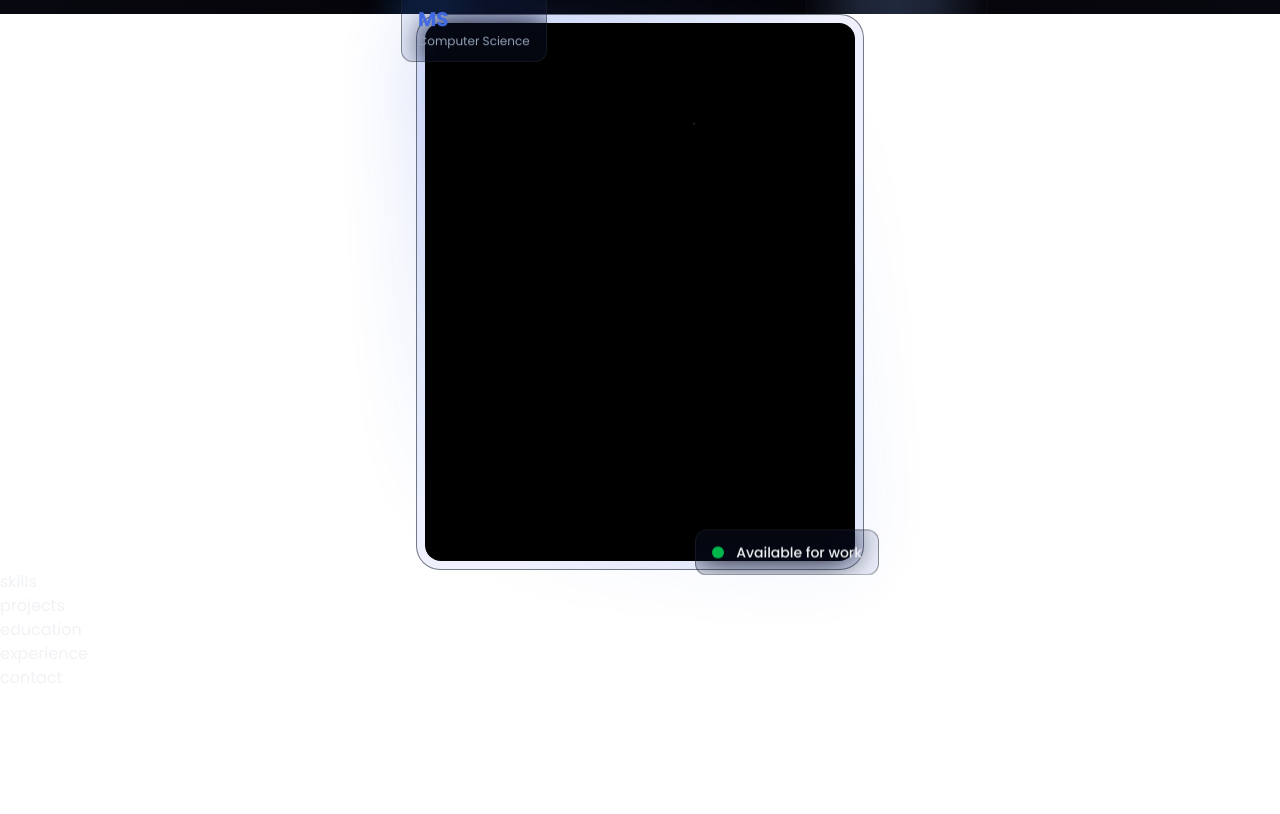
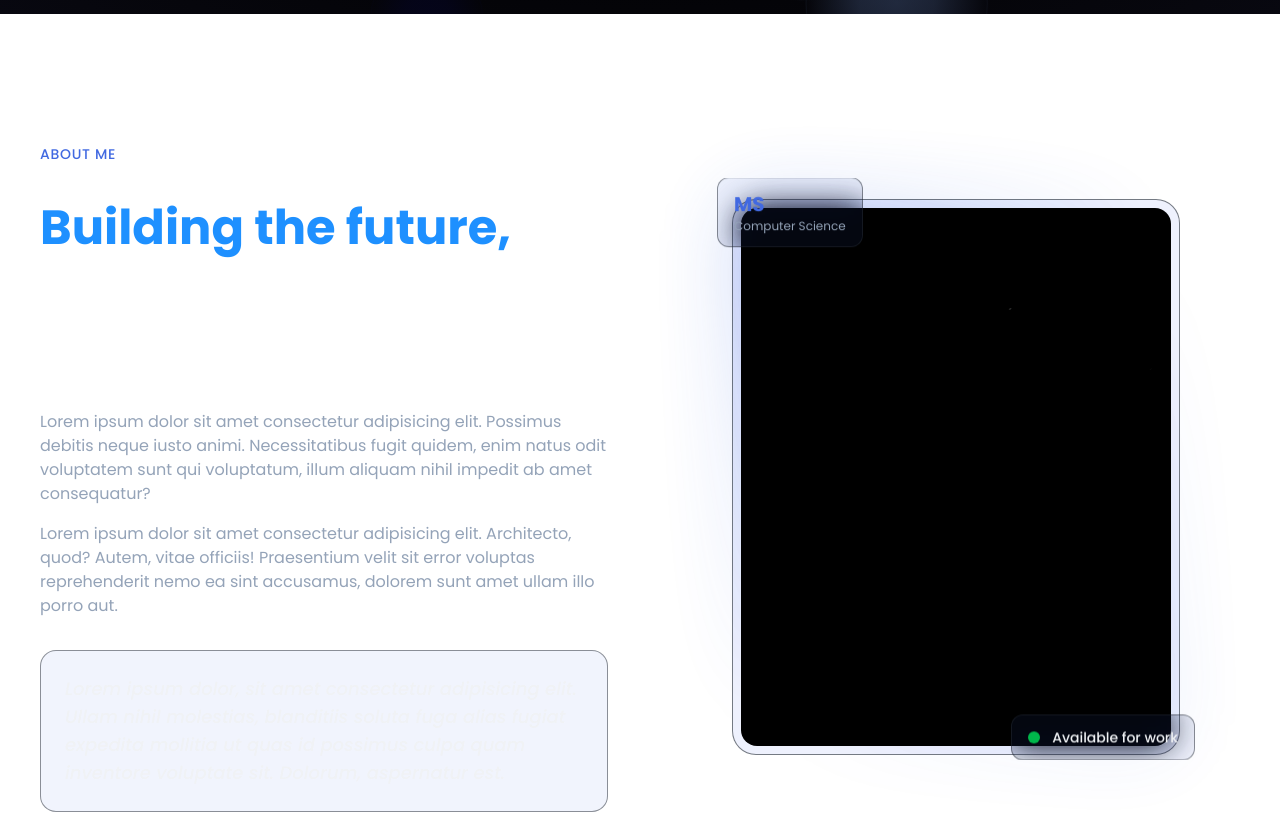
Before and after one commit to rubenaguilardev/p, a React (Vite) app: page / in a window 1280 px wide. Shown: the part 786-1600 px from the top of the page. Before the commit the page ends 1476 px from the top, so only its background shows below. Built offline with nearby package versions, Linux system fonts and the light colour scheme.

Commit message:
add about section

```diff
--- a/src/components/ui/bokeh.tsx
+++ b/src/components/ui/bokeh.tsx
@@ -30,7 +30,7 @@ interface Orb {
 
 const DEFAULT_COLORS = [
   "rgba(65, 105, 225, 0.3)",
-  "rgba(30, 144, 255, 0.25)",
+  "rgba(0, 0, 139, 0.25)",
   "rgba(129, 169, 241, 0.2)",
   "rgba(0, 0,128, 0.25)",
   "rgba(65, 105, 225, 0.2)",
--- a/src/index.css
+++ b/src/index.css
@@ -7,8 +7,8 @@
   --color-primary: #4169e1;
   --color-primary-foreground: #ffffff;
 
-  --color-secondary: #CBD5E1;
-  --color-secondary-foreground: #20b2a6;
+  --color-secondary: #1E90FF;
+  --color-secondary-foreground: #1E90FF;
 
   --color-muted: #252e37;
   --color-muted-foreground: #94A3B8;
--- a/src/layout/Header.tsx
+++ b/src/layout/Header.tsx
@@ -53,7 +53,12 @@ const Header = () => {
         <div className='md:hidden glass-strong animate-fade-in'>
           <div className='container mx-auto p-6 flex flex-col gap-4'>
             {navLinks.map(({href, label}) => (
-              <a key={href} href={href} className='text-lg text-muted-foreground hover:text-foreground py-2'>
+              <a
+                key={href}
+                href={href}
+                onClick={() => setIsMobileMenuOpen(false)}
+                className='text-lg text-muted-foreground hover:text-foreground py-2'
+              >
                 {label}
               </a>
             ))}
--- a/src/sections/About.tsx
+++ b/src/sections/About.tsx
@@ -2,9 +2,26 @@ import profile from '@/assets/profile.png'
 
 const About = () => {
   return (
-    <section>
-
-      <div className="relative animate-fade-in animation-delay-300">
+    <section id='about' className='py-32 relative overflow-hidden'>
+      <div className='relative mx-auto px-6 lg:px-10 z-10'>
+        <div className='grid lg:grid-cols-2 gap-16 items-center'>
+          <div className='space-y-8'>
+            <div className='animate-fade-in'>
+              <span className='text-primary text-sm font-medium tracking-wider uppercase'>About Me</span>
+            </div>
+            <h2 className='text-4xl md:text-5xl font-bold leading-tight animate-fade-in animation-100 text-secondary-foreground'>
+              Building the future,
+              <span className='font-normal text-white'> one component at a time.</span>
+            </h2>
+            <div className="space-y-4 text-muted-foreground animate-fade-in animation-delay-200">
+              <p>Lorem ipsum dolor sit amet consectetur adipisicing elit. Possimus debitis neque iusto animi. Necessitatibus fugit quidem, enim natus odit voluptatem sunt qui voluptatum, illum aliquam nihil impedit ab amet consequatur?</p>
+              <p>Lorem ipsum dolor sit amet consectetur adipisicing elit. Architecto, quod? Autem, vitae officiis! Praesentium velit sit error voluptas reprehenderit nemo ea sint accusamus, dolorem sunt amet ullam illo porro aut.</p>
+            </div>
+            <div className="glass glow-border rounded-2xl p-6 animate-fade-in animation-delay-300">
+              <p className="text-lg font-medium italic text-foreground">Lorem ipsum dolor, sit amet consectetur adipisicing elit. Ullam nihil molestias, blanditiis soluta fuga alias fugiat expedita mollitia ut quas id possimus culpa quam inventore voluptate sit. Dolorum, aspernatur est.</p>
+            </div>
+          </div>
+          <div className="relative animate-fade-in animation-delay-300">
         <div className="relative max-w-md mx-auto">
           <div className="absolute inset-0 rounded-3xl bg-linear-to-br from-primary/30 via-transparent to-primary/10 blur-2xl animate-pulse" />
           <div className="relative glass-strong rounded-3xl p-2 glow-border">
@@ -26,6 +43,9 @@ const About = () => {
           </div>
         </div>
       </div>
+        </div>
+      </div>
+
     </section>
   )
 }
```
